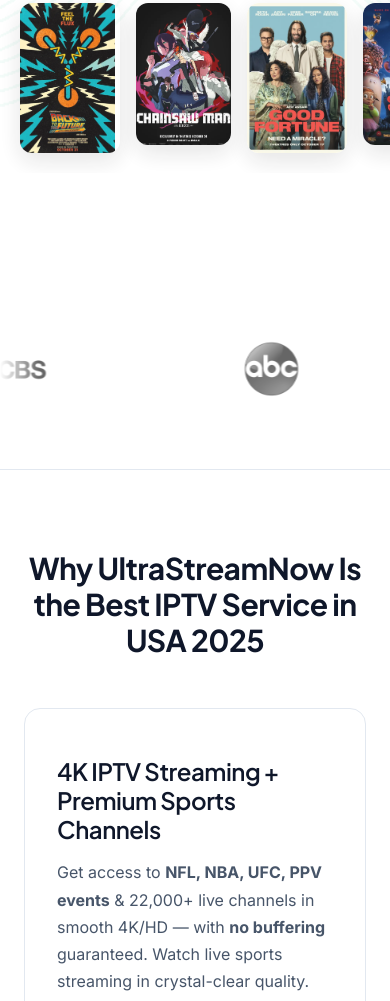
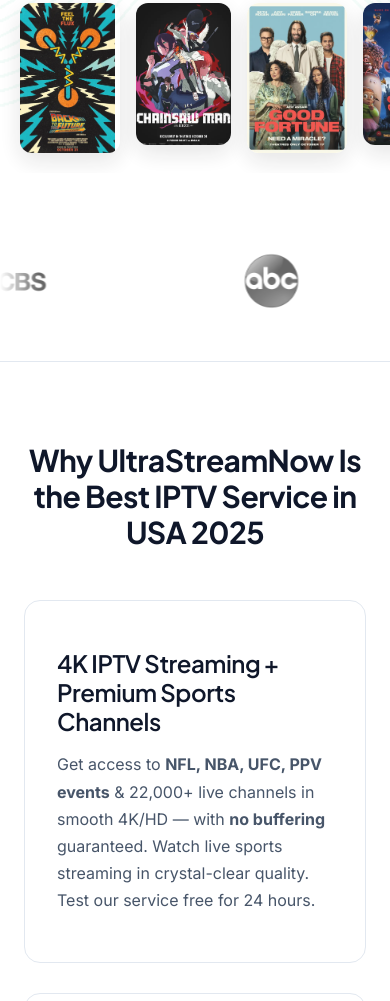
Before and after one commit to metouilli10/ultrastreamsnow, a plain HTML site: page index.html in a window 390 px wide. Shown: the part 711-1712 px from the top of the page. Drawn offline with Linux system fonts and the light colour scheme.

Commit message:
Reduce padding between hero posters and marquee section on mobile devices

```diff
--- a/styles.css
+++ b/styles.css
@@ -736,6 +736,13 @@
     }
 }
 
+@media (max-width: 768px) {
+    .marquee-section {
+        margin-top: 68px;
+        padding: 20px 0;
+    }
+}
+
 .feature-card {
     background-color: var(--color-bg-main);
     padding: 48px 32px;
```
